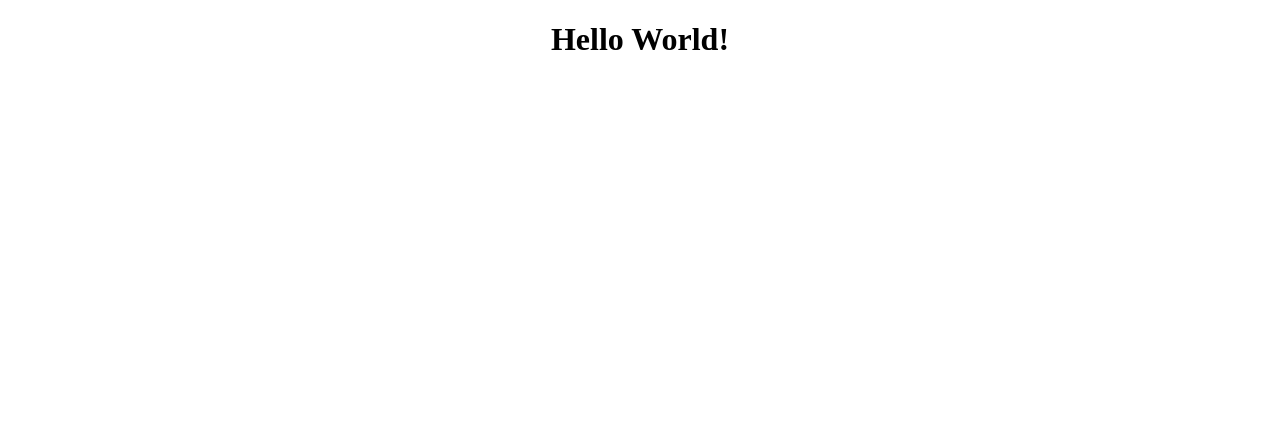
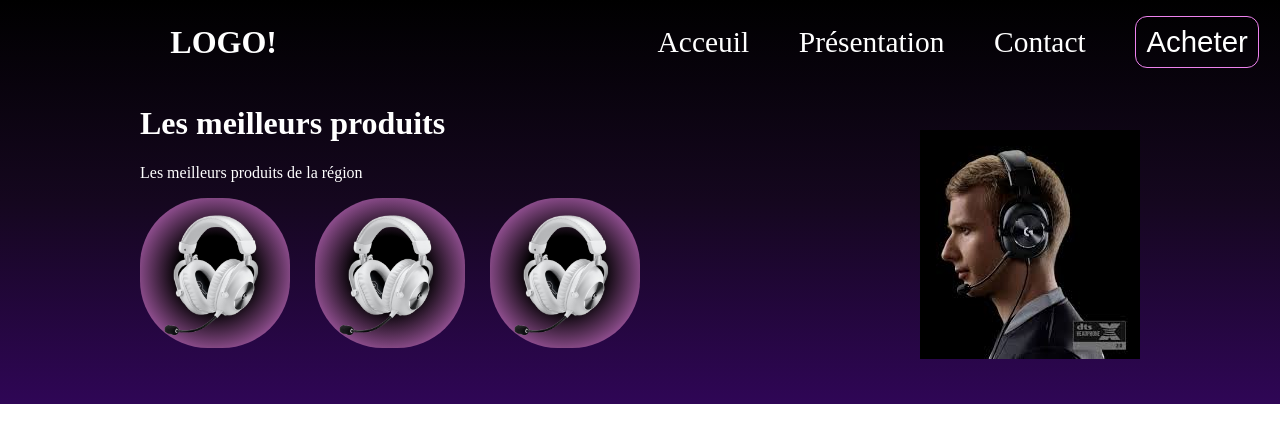
Before and after one commit to Askenet/TP1web, a plain HTML site: page index.html in a window 1280 px wide. Drawn offline with Linux system fonts and the light colour scheme.

Commit message:
Avancement

```diff
--- a/index.css
+++ b/index.css
@@ -1,3 +1,131 @@
-h1{
-    text-align: center;
+body{
+    margin: 0;
+    padding: 0;
+    box-sizing: border-box;
 }
+li{
+    list-style-type: none;
+    font-size: 2.3cqmax;
+    color:white;
+}
+
+.navbar li:hover{
+    cursor: pointer;
+    color: violet;
+    border-radius: 12px;
+    transition: 0.5s;
+}
+
+ul{
+    display: flex;
+    gap:11%;
+    align-items: center;
+}
+
+.navbar{
+    display:flex;
+    justify-content: space-around;
+    align-items: center;
+    color:white;
+}
+
+.navbar h1{
+    color: white;
+}
+
+.navbar button{
+    background: inherit;
+    border: 1px solid violet;
+    border-radius: 12px;
+    font-size: 2.3cqmax;
+    color:white;
+    padding: 8px 10px 8px 10px;
+    transition: 0.5s;
+}
+
+.navbar button:hover{
+    cursor: pointer;
+    background-color: purple;
+}
+
+.header{
+    background: linear-gradient(black, #15071f, #2f0656);
+}
+
+.section1{
+    height: 20rem;
+    display: flex;
+    justify-content: space-around;
+}
+
+.section1un{
+    display:block;
+    justify-content: center;
+    align-items: center;
+    height: 100%;
+    color:white;
+}
+
+.section1unImage{
+    display:flex;
+    gap:5%;
+    justify-content: space-around;
+    width: 500px;
+}
+
+.image-container {
+    display: flex;
+    justify-content: center;
+    align-items: center;
+    width: 150px;
+    height: 150px;
+    border-radius: 45%; /* Rendre le conteneur circulaire */
+    background: radial-gradient(circle, black 35%, violet 100%);
+    transition: transform 0.3s ease-in-out;
+}
+
+.image-container img {
+    width: 100%;
+    height: 100%;
+    border-radius: 15%;
+    transition: transform 0.3s ease-in-out;
+    transform-origin: center;
+    object-fit: cover;
+
+
+}
+
+.image-container:hover {
+    transform: scale(1.2);
+    cursor: pointer;
+}
+
+.image-container img:hover {
+    width: 100%;
+    height: 100%;
+    border-radius: 15%;
+    transition: transform 0.3s ease-in-out;
+    transform: scale(1.35);
+    border-radius: 90%;
+
+
+}
+
+.image{
+    background-color: blue;
+    height: 150px;
+}
+
+
+.section1deux{
+    display: flex;
+    justify-content: center;
+    align-items: center;
+    height: 100%;
+    color:white;
+    overflow: hidden;
+}
+
+.section1unImage img{
+    object-fit: cover;
+}
--- a/index.html
+++ b/index.html
@@ -8,6 +8,36 @@
     <script src="./index.js"></script>
 </head>
 <body>
-    <h1>Hello World!</h1>
+    <div class="header">
+        <div class="navbar">
+            <h1>LOGO!</h1>
+            <ul>
+                <li>Acceuil</li>
+                <li>Présentation</li>
+                <li>Contact</li>
+                <button>Acheter</button>
+            </ul>
+        </div>
+        <div class="section1">
+            <div class="section1un">
+                <h1>Les meilleurs produits</h1>
+                <p>Les meilleurs produits de la région</p>
+                <div class="section1unImage">
+                    <div class="image-container image">
+                        <img src="./img/casque1-removebg-preview.png" alt="">
+                    </div>
+                    <div class="image-container image">
+                        <img src="./img/casque1-removebg-preview.png" alt="">
+                    </div>
+                    <div class="image-container image">
+                        <img src="./img/casque1-removebg-preview.png" alt="">
+                    </div>
+                </div>
+            </div>
+            <div class="section1deux">
+                <img src="./img/casqueHomme.jpeg" alt="">
+        </div>
+    </div>
+
 </body>
 </html>
```
Also changed, not shown: img/casque1-removebg-preview.png (added), img/casque1.jpg (added), img/casqueHomme.jpeg (added), 1 other file.
